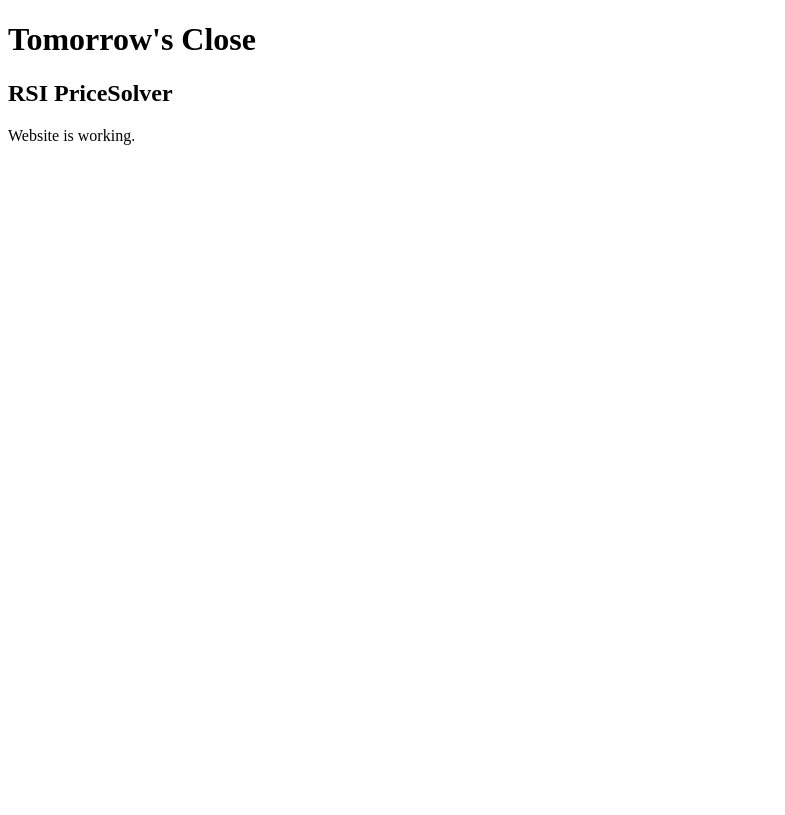
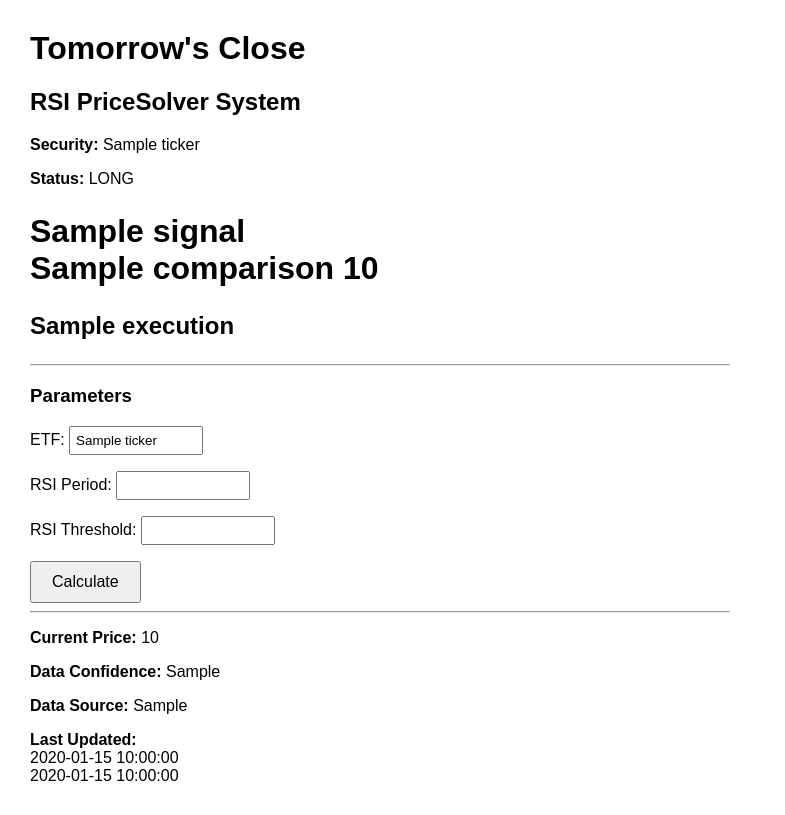
Before and after one commit to philippinechildren-dotcom/TomorrowsClose, a Flask app: template templates/index.html in a window 1280 px wide. Shown: the whole page, without its empty margins (0-785 px from the left). Before the commit the page ends 145 px from the top, so only its background shows below. Run offline with Flask 3, Linux system fonts and the light colour scheme; the template is opened without the code that fills it: most values are stand-ins (such as "Sample title", 1, 10 or a date in 2020).

Commit message:
Add parameter inputs and metadata-driven calculation

```diff
--- a/app.py
+++ b/app.py
@@ -1,12 +1,154 @@
-from flask import Flask, render_template
+from datetime import datetime
+from zoneinfo import ZoneInfo
+
+from flask import Flask, render_template, request
+
+from market_data.provider import get_market_history
+from indicators.rsi_pricesolver import solve_rsi_price
+from strategies.rsi_pricesolver_mean_reversion import (
+    evaluate_rsi_pricesolver_mean_reversion,
+)
+
+from shared.order_rounding import (
+    round_down_cent,
+    round_up_cent,
+)
+
+from metadata.strategies.rsi_pricesolver import STRATEGY_METADATA
+
 
 app = Flask(__name__)
 
 
+def build_result():
+
+    defaults = STRATEGY_METADATA["default_parameters"]
+
+    ticker = request.args.get(
+        "ticker",
+        defaults["ticker"]
+    )
+
+    rsi_period = int(
+        request.args.get(
+            "rsi_period",
+            defaults["rsi_period"]
+        )
+    )
+
+    threshold = int(
+        request.args.get(
+            "threshold",
+            defaults["threshold"]
+        )
+    )
+
+    history = get_market_history(
+        ticker,
+        bars=500
+    )
+
+    solver_result = solve_rsi_price(
+        closes=history["close"],
+        period=rsi_period,
+        target=threshold
+    )
+
+    current_price = history["close"].iloc[-1]
+
+    strategy_result = evaluate_rsi_pricesolver_mean_reversion(
+        current_price=current_price,
+        trigger_price=solver_result["exact_price"]
+    )
+
+    if strategy_result["rounding"] == "UP":
+
+        trigger_price = round_up_cent(
+            float(solver_result["exact_price"])
+        )
+
+    else:
+
+        trigger_price = round_down_cent(
+            float(solver_result["exact_price"])
+        )
+
+
+    market_date = history.index[-1].strftime(
+        "%B %d, %Y"
+    )
+
+    calculation_time = (
+        datetime.now(
+            ZoneInfo("America/New_York")
+        )
+        .strftime("%I:%M %p ET")
+    )
+
+
+    return {
+
+        "ticker": ticker,
+
+        "rsi_period": rsi_period,
+
+        "threshold": threshold,
+
+
+        "current_price": round(
+            float(current_price),
+            2
+        ),
+
+        "trigger_price": trigger_price,
+
+
+        "status": strategy_result["status"],
+
+        "signal": strategy_result["signal"],
+
+        "comparison": strategy_result["comparison"],
+
+        "execution": strategy_result["execution"],
+
+
+        "data_confidence": "★★★★★",
+
+        "data_source": "Yahoo Finance",
+
+
+        "last_updated": market_date,
+
+        "last_updated_time": calculation_time,
+
+    }
+
+
+
 @app.route("/")
 def home():
-    return render_template("index.html")
+
+    return render_template(
+        "index.html",
+        result=build_result()
+    )
+
+
+
+@app.route("/calculate")
+def calculate():
+
+    return render_template(
+        "index.html",
+        result=build_result()
+    )
+
 
 
 if __name__ == "__main__":
-    app.run(host="0.0.0.0", port=5000, debug=True)
+
+    app.run(
+        host="0.0.0.0",
+        port=5000,
+        debug=True
+    )
--- a/templates/index.html
+++ b/templates/index.html
@@ -1,18 +1,235 @@
 <!DOCTYPE html>
-<html lang="en">
+<html>
 
 <head>
-    <meta charset="UTF-8">
-    <title>Tomorrow's Close</title>
+
+<title>Tomorrow's Close</title>
+
+<meta name="viewport" content="width=device-width, initial-scale=1">
+
+<style>
+
+body {
+    font-family: Arial, sans-serif;
+    margin: 30px;
+    max-width: 700px;
+}
+
+.order-level {
+
+    font-size: 32px;
+    font-weight: bold;
+    margin: 25px 0;
+
+}
+
+.signal {
+
+    font-size: 24px;
+    font-weight: bold;
+
+}
+
+.info {
+
+    font-size: 16px;
+
+}
+
+input {
+
+    width: 120px;
+    padding: 5px;
+
+}
+
+button {
+
+    padding: 10px 20px;
+    font-size: 16px;
+
+}
+
+
+</style>
+
 </head>
+
 
 <body>
 
-    <h1>Tomorrow's Close</h1>
 
-    <h2>RSI PriceSolver</h2>
+<h1>
+Tomorrow's Close
+</h1>
 
-    <p>Website is working.</p>
+
+<h2>
+RSI PriceSolver System
+</h2>
+
+
+<div class="info">
+
+<p>
+<strong>Security:</strong>
+{{ result.ticker }}
+</p>
+
+
+<p>
+<strong>Status:</strong>
+{{ result.status }}
+</p>
+
+
+</div>
+
+
+
+<div class="order-level">
+
+{{ result.signal }}
+
+<br>
+
+{{ result.comparison }}
+
+{{ result.trigger_price }}
+
+</div>
+
+
+
+<p class="signal">
+
+{{ result.execution }}
+
+</p>
+
+
+
+<hr>
+
+
+
+<h3>
+Parameters
+</h3>
+
+
+<form action="/calculate" method="get">
+
+
+<p>
+
+ETF:
+
+<input
+type="text"
+name="ticker"
+value="{{ result.ticker }}"
+>
+
+</p>
+
+
+<p>
+
+RSI Period:
+
+<input
+type="number"
+name="rsi_period"
+value="{{ result.rsi_period }}"
+>
+
+</p>
+
+
+
+<p>
+
+RSI Threshold:
+
+<input
+type="number"
+name="threshold"
+value="{{ result.threshold }}"
+>
+
+</p>
+
+
+
+<button type="submit">
+
+Calculate
+
+</button>
+
+
+</form>
+
+
+
+<hr>
+
+
+
+<p>
+
+<strong>
+Current Price:
+</strong>
+
+{{ result.current_price }}
+
+</p>
+
+
+
+<p>
+
+<strong>
+Data Confidence:
+</strong>
+
+{{ result.data_confidence }}
+
+</p>
+
+
+
+<p>
+
+<strong>
+Data Source:
+</strong>
+
+{{ result.data_source }}
+
+</p>
+
+
+
+<p>
+
+<strong>
+Last Updated:
+</strong>
+
+<br>
+
+{{ result.last_updated }}
+
+<br>
+
+{{ result.last_updated_time }}
+
+</p>
+
+
 
 </body>
 
```
